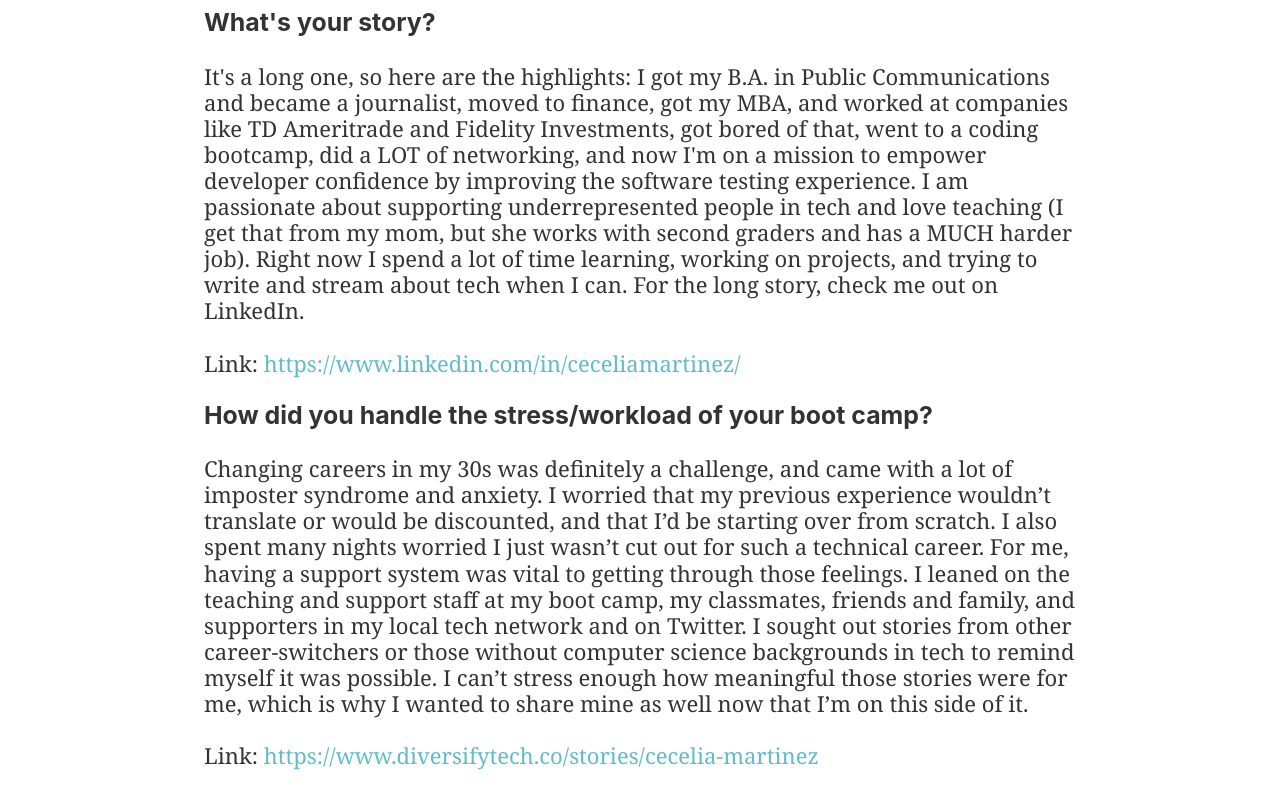
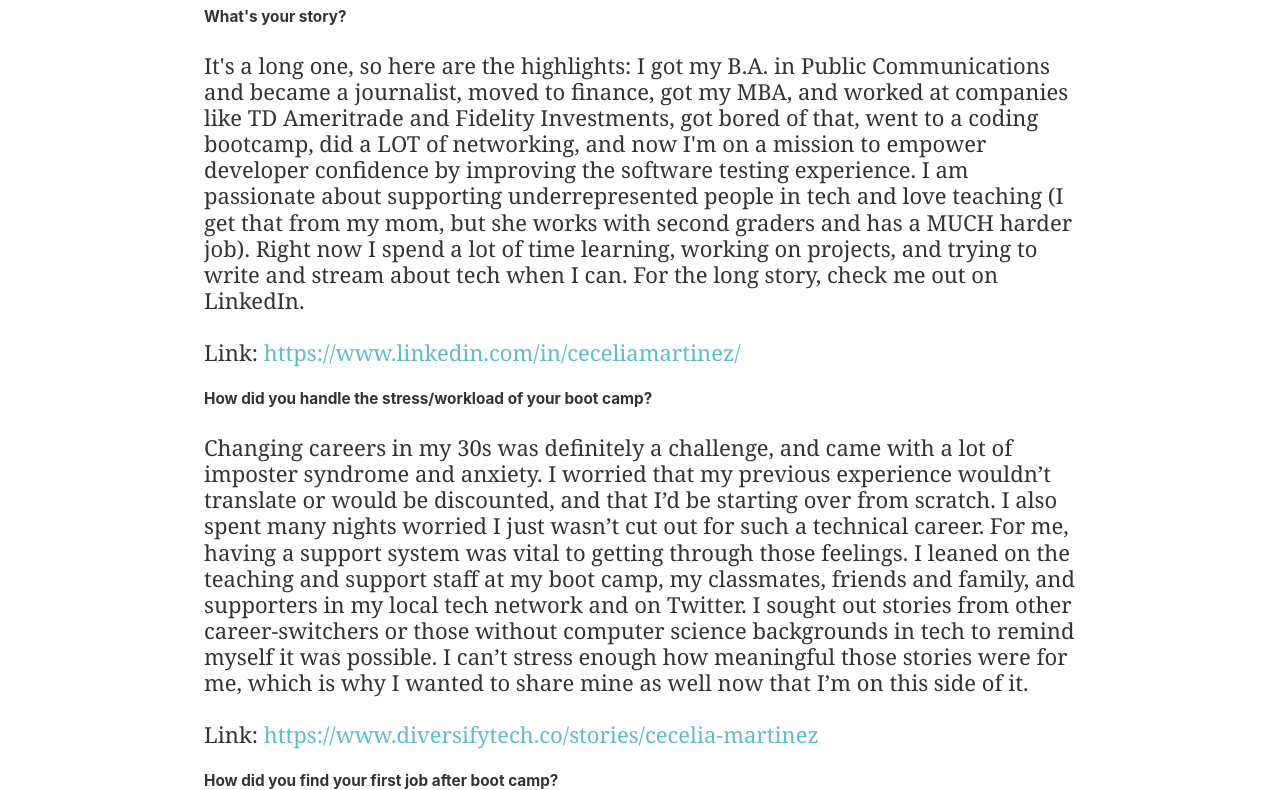
Before and after one commit to ceceliacreates/gatsby-ceceliacreates, a Gatsby site: page /faq in a window 1280 px wide. Shown: the part 414-1204 px from the top of the page. Built offline with nearby package versions, Linux system fonts and the light colour scheme; Gatsby itself is replaced by a stand-in of ours.

Commit message:
fixes faq question back to h5

```diff
--- a/src/pages/faq.js
+++ b/src/pages/faq.js
@@ -12,7 +12,7 @@ const FAQPage = () => (
     {faqs.map(faq => {
       return (
         <div key={faq.id}>
-          <h3>{faq.question}</h3>
+          <h5>{faq.question}</h5>
           <p>{faq.answer}</p>
           {faq.link ? (
             <p>
```
